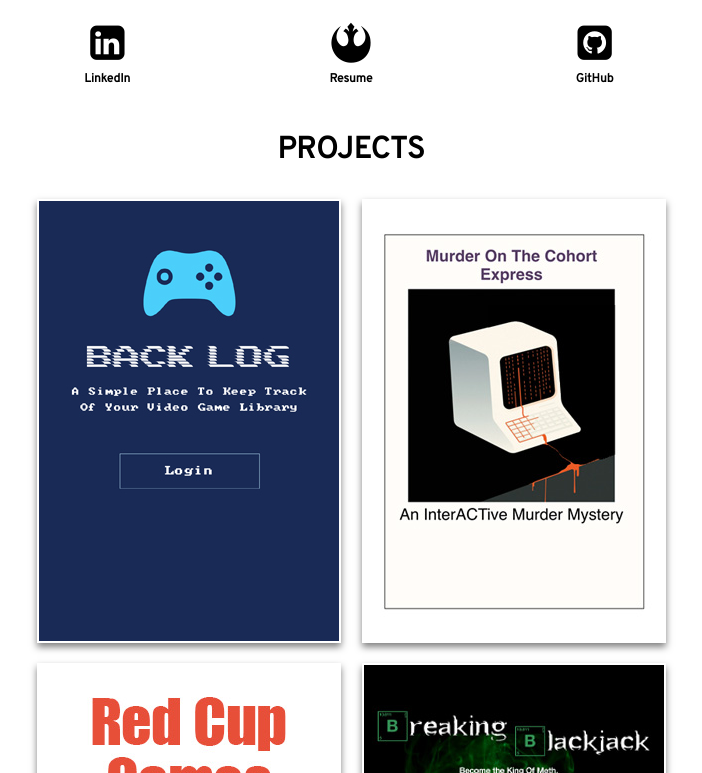
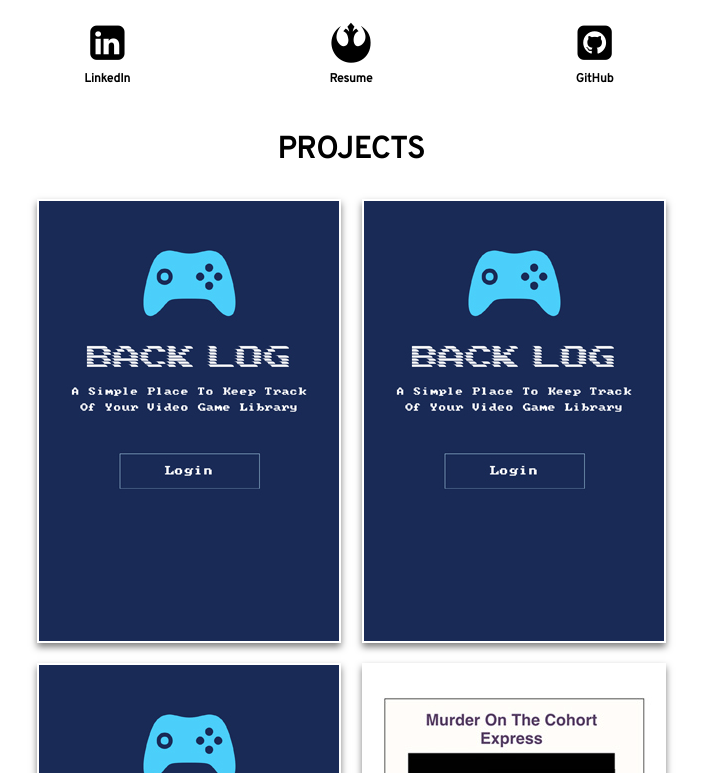
Before and after one commit to HuemanTarget/portfolio-revised, a React (Create React App) app: page / in a window 1280 px wide. Shown: the part 1467-2240 px from the top of the page, without its empty margins (289-991 px from the left). Built offline with nearby package versions, Linux system fonts and the light colour scheme.

Commit message:
add On The List and Rehab iOS to projects

```diff
--- a/src/Components/Projects/index.js
+++ b/src/Components/Projects/index.js
@@ -23,6 +23,56 @@ const Projects = () => {
           <h1>PROJECTS</h1>
         </div>
         <div className="wrapper">
+        <div className="card">
+            <img src={back} alt="poster"></img>
+            <div className="descriptions">
+              <h1>Rehab iOS</h1>
+              <p>
+              Full Stack iOS App that allows users to keep track of their medications, health stats, and medical calendars. Developed using Swift with Core Data as the back-end database.
+              </p>
+              <a
+                href="https://github.com/HuemanTarget/Rehab"
+                target="_blank"
+                rel="noopener noreferrer"
+              >
+                <i className="fa fa-github-square" />
+                <h4 className="link">GitHub</h4>
+              </a>
+              <a
+                href="###"
+                // target="_blank"
+                rel="noopener noreferrer"
+              >
+                <i className="fa fa-mobile" />
+                <h4 className="link">Beta Testing</h4>
+              </a>
+            </div>
+          </div>
+        <div className="card">
+            <img src={back} alt="poster"></img>
+            <div className="descriptions">
+              <h1>On The List</h1>
+              <p>
+              Full Stack iOS App developed to track cast and crew on-set eligibility based on their recent COVID tests. Developed using Swift with Firebase and Google Sheets as the back-end database.
+              </p>
+              <a
+                href="https://github.com/HuemanTarget/dave-crew-checkin"
+                target="_blank"
+                rel="noopener noreferrer"
+              >
+                <i className="fa fa-github-square" />
+                <h4 className="link">GitHub</h4>
+              </a>
+              <a
+                href="###"
+                // target="_blank"
+                rel="noopener noreferrer"
+              >
+                <i className="fa fa-mobile" />
+                <h4 className="link">Beta Testing</h4>
+              </a>
+            </div>
+          </div>
           <div className="card">
             <img src={back} alt="poster"></img>
             <div className="descriptions">
--- a/src/Components/Projects/style.css
+++ b/src/Components/Projects/style.css
@@ -3,7 +3,7 @@
 .projects {
   position: relative;
   min-height: 300px;
-  max-height: 1800px;
+  max-height: 2000px;
   overflow: hidden;
   margin-bottom: 100px;
 }
```
